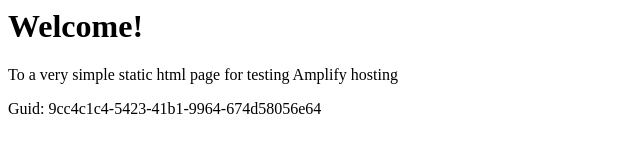
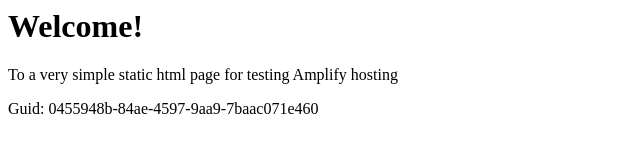
Before and after one commit to aws-aemilia-iad/Github-PR-Commit-Integration-Test-DoNotTouch-GithubWebhookPreviewCanaryTest-v1-gamma-us-east-1, a website: page src/index.html in a window 1280 px wide. Shown: the full height of the page, 0-640 px from the left. Drawn offline with Linux system fonts and the light colour scheme.

Commit message:
commit from integ tests

```diff
--- a/src/index.html
+++ b/src/index.html
@@ -12,6 +12,6 @@
 <body>
     <h1>Welcome!</h1>
     <p>To a very simple static html page for testing Amplify hosting</p>
-    <p>Guid: 9cc4c1c4-5423-41b1-9964-674d58056e64</p></body>
+    <p>Guid: 0455948b-84ae-4597-9aa9-7baac071e460</p></body>
 
 </html>
```
